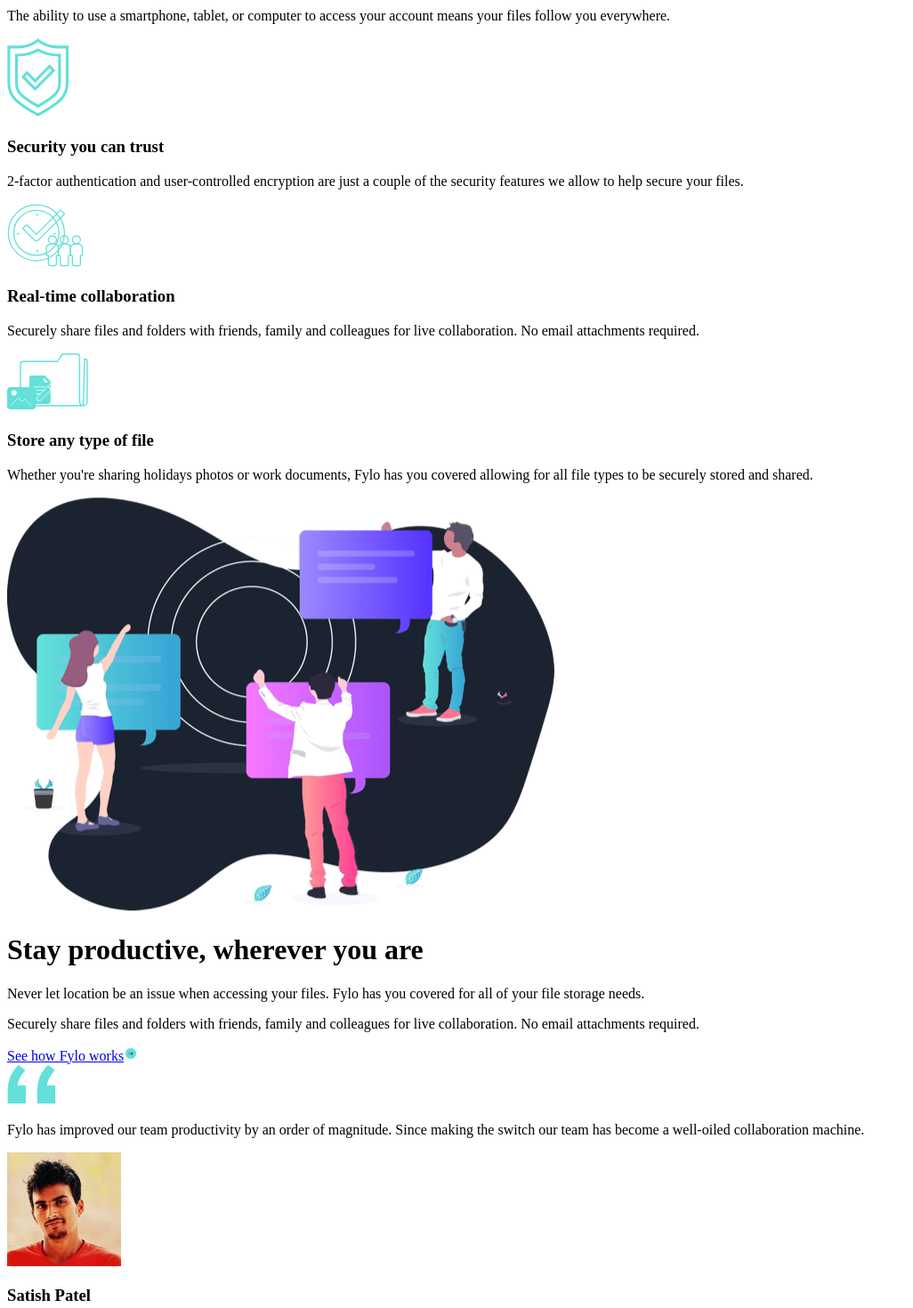
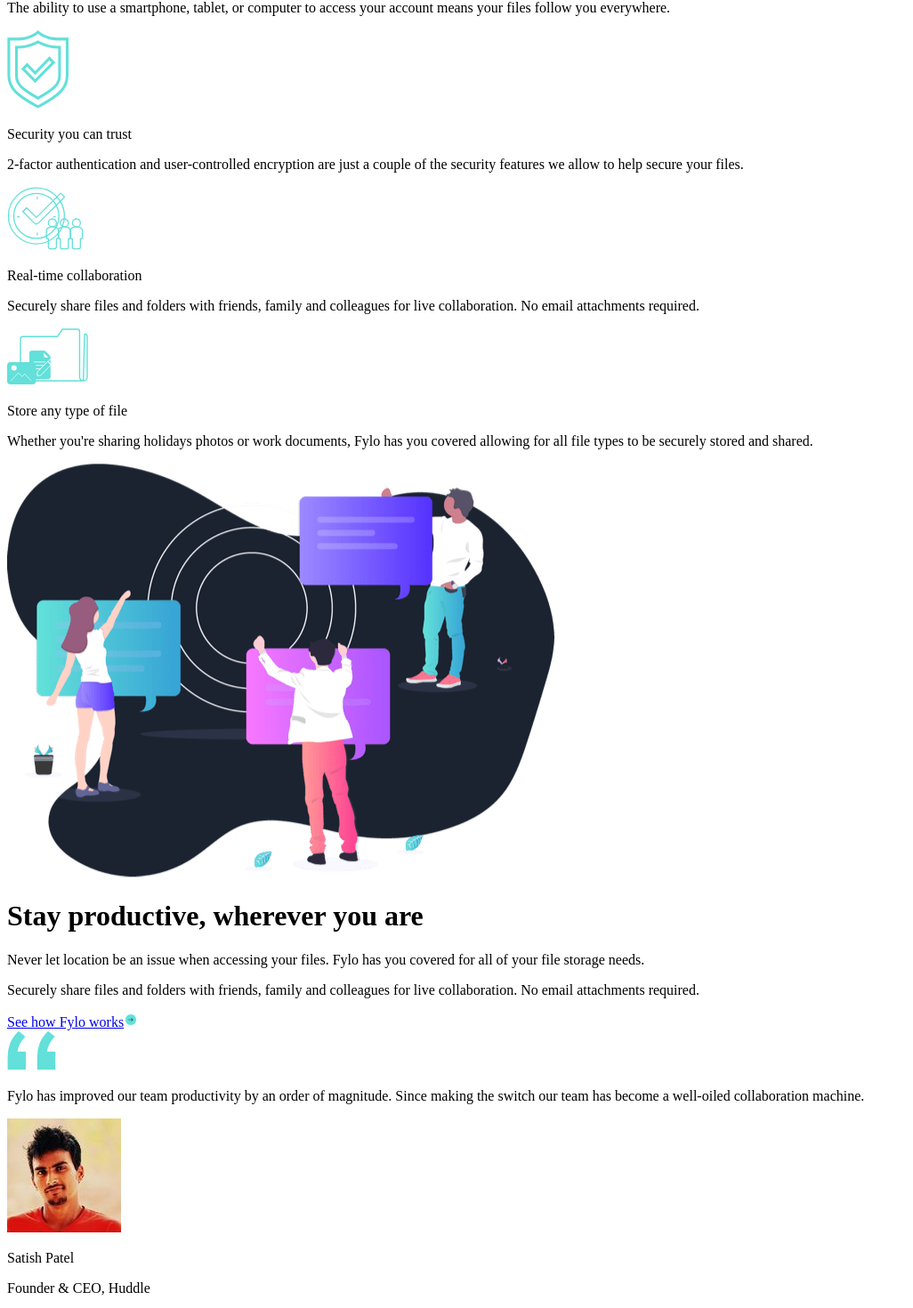
Before and after one commit to GretaRa/fylo, a JavaScript app: page / in a window 1280 px wide. Shown: the part 955-2425 px from the top of the page at 89% size, without its empty margins (0-1026 px from the left). Built offline with nearby package versions, Linux system fonts and the light colour scheme; the HTML template or start-up script is replaced by a standard one.

Commit message:
Clean code

```diff
--- a/src/components/Footer.js
+++ b/src/components/Footer.js
@@ -50,9 +50,9 @@ const Footer = () => {
 						</ul>
 					</div>
 					<div className="flex flex-col gap-4 mt-8 lg:mt-0">
-						<h3 className=" font-special text-lg hover:font-bold cursor-pointer">
+						<h2 className=" font-special text-lg hover:font-bold cursor-pointer">
 							Contact Us
-						</h3>
+						</h2>
 						<ul className="flex flex-col gap-2">
 							<li className="cursor-pointer">Terms</li>
 							<li className="cursor-pointer">Privacy</li>
--- a/src/components/Product.js
+++ b/src/components/Product.js
@@ -5,7 +5,7 @@ const Product = ({ product }) => {
 		<div className="bg-primary-main flex flex-col items-center gap-5">
 			<img className="max-w-min" src={image} alt={title} />
 			<div className="text-center flex flex-col gap-2 items-center justify-center">
-				<h3 className="font-bold text-xl font-special">{title}</h3>
+				<p className="font-bold text-xl font-special">{title}</p>
 				<p className="max-w-sm text-sm">{description}</p>
 			</div>
 		</div>
--- a/src/components/Review.js
+++ b/src/components/Review.js
@@ -6,7 +6,7 @@ const Review = ({ review }) => {
 			<div className="flex gap-3">
 				<img className="rounded-full w-8 h-8" src={image} alt={name} />
 				<div>
-					<h3 className="font-bold text-sm">{name}</h3>
+					<p className="font-bold text-sm">{name}</p>
 					<p className="text-xs">{title}</p>
 				</div>
 			</div>
```
